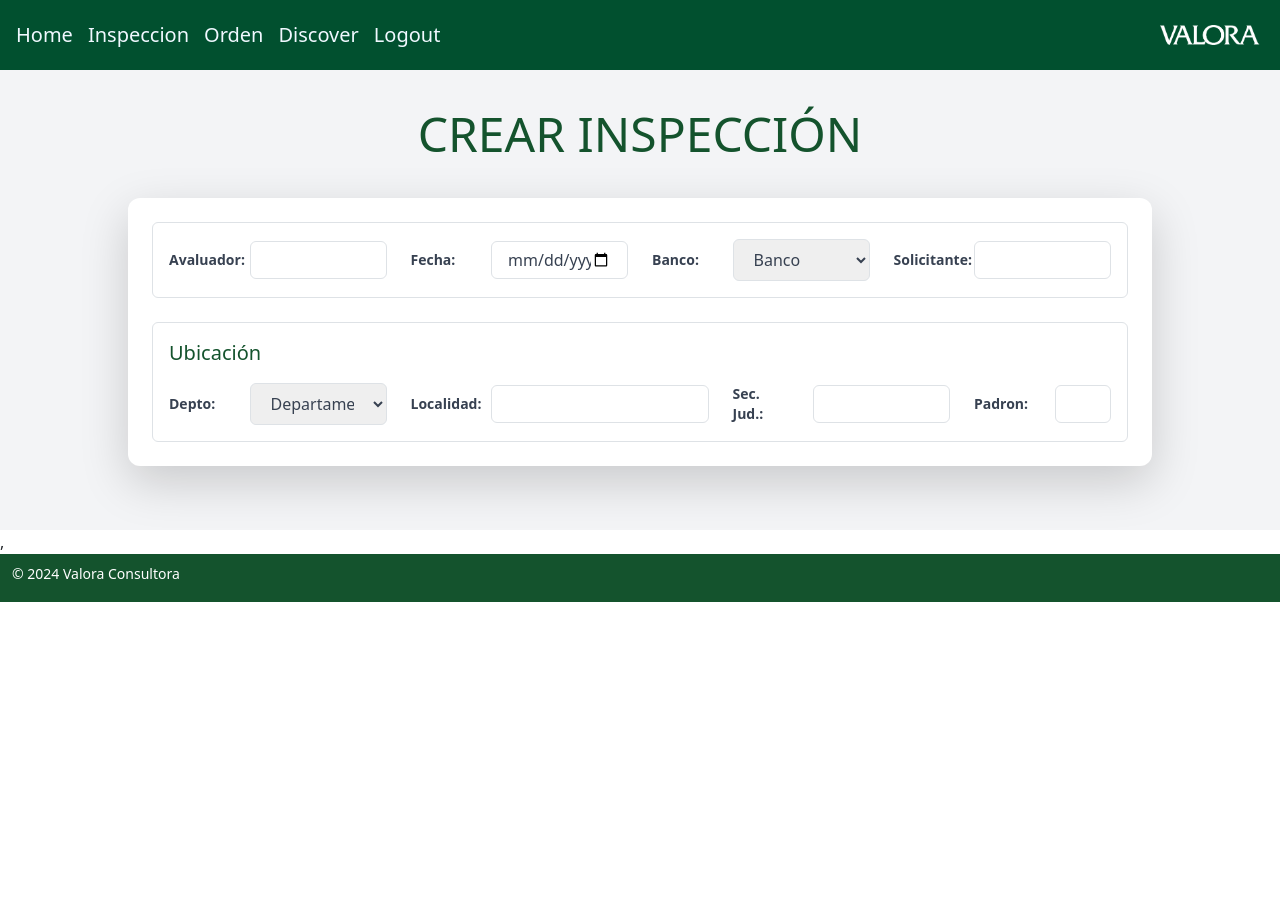
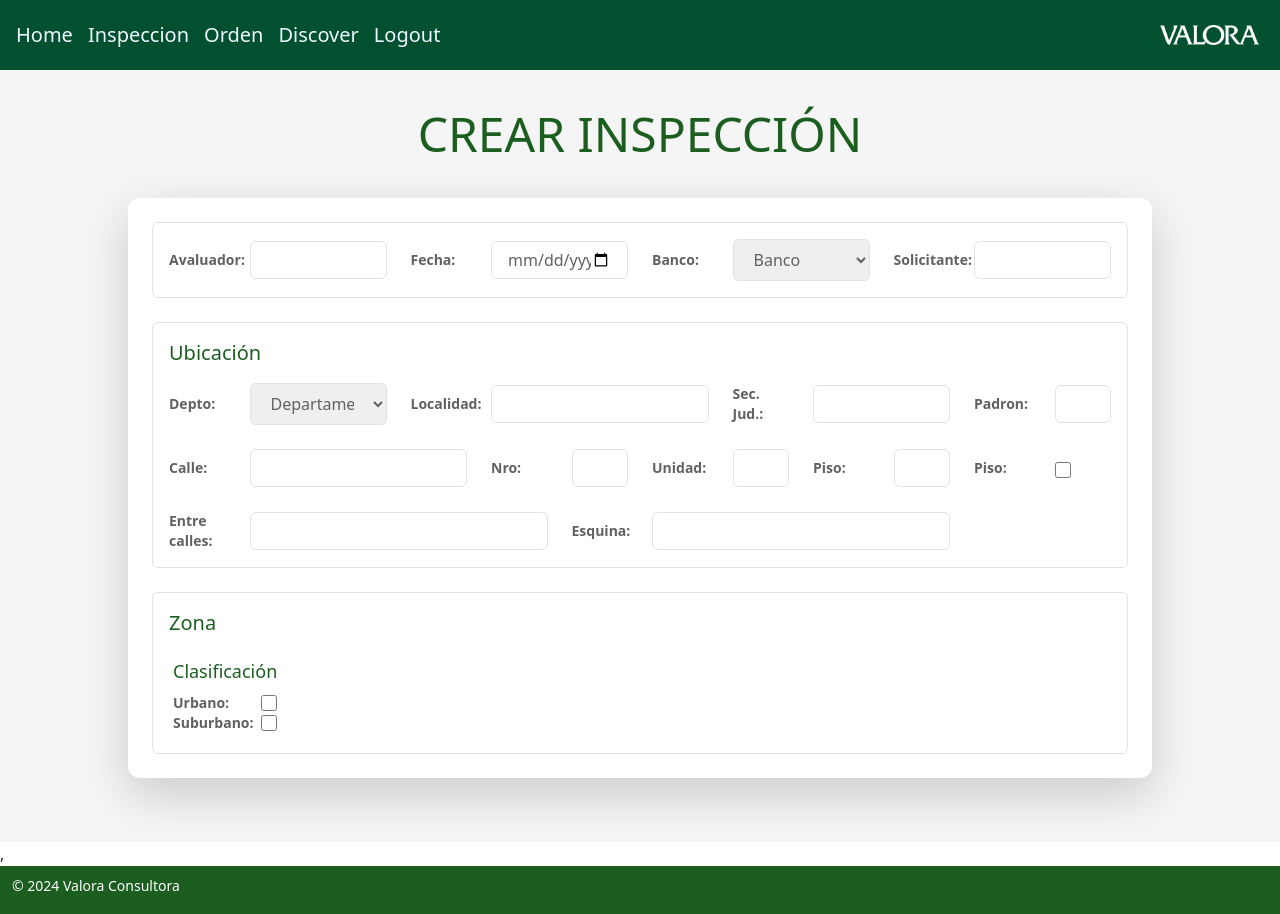
Before and after one commit to Valora-Consultora/frontend, a React (Create React App) app: page /Inspeccion in a window 1280 px wide. Before the commit the page ends 800 px from the top, so only its background shows below. Built offline with nearby package versions, Linux system fonts and the light colour scheme.

Commit message:
Commit final del 24 Sobre Inspección

```diff
--- a/package.json
+++ b/package.json
@@ -3,6 +3,7 @@
   "version": "0.1.0",
   "private": true,
   "dependencies": {
+    "@material-tailwind/react": "^2.1.9",
     "@testing-library/jest-dom": "^5.17.0",
     "@testing-library/react": "^13.4.0",
     "@testing-library/user-event": "^13.5.0",
--- a/src/App.js
+++ b/src/App.js
@@ -7,9 +7,9 @@ import Footer from "./components/fragments/footer/Footer.jsx";
 import HeaderLogin from "./components/fragments/header/HeaderLogin.jsx";
 import Order from "./components/Order.jsx";
 import Inspeccion from "./components/Inspeccion.jsx";
-
 import { BrowserRouter as Router, Route, Routes } from "react-router-dom";
 import Home from './components/Home.jsx';
+
 
 const WithHeader = ({ children }) => (
   <>
--- a/src/components/Inspeccion.jsx
+++ b/src/components/Inspeccion.jsx
@@ -1,7 +1,6 @@
 import React, { useState, useEffect, useRef } from 'react';
 import "../css/InspeccionModule.css";
 import 'bootstrap/dist/css/bootstrap.min.css';
-
 
 
 
@@ -247,8 +246,155 @@ function Inspeccion() {
                                         onChange={handleInputChange}
                                         className="col-span-1 rounded py-2 px-3 leading-tight border text-gray-700 focus:outline-none focus:ring-2 focus:ring-green-900 text-start"
                                     />
+                                    <label
+                                        htmlFor="calle"
+                                        className="col-span-1 text-sm text-gray-700 font-bold"
+                                    >
+                                        Calle:
+                                    </label>
+                                    <input
+                                        type="text"
+                                        id="calle"
+                                        name="calle"
+                                        onChange={handleInputChange}
+                                        className="col-span-3 rounded py-2 px-3 leading-tight border text-gray-700 focus:outline-none focus:ring-2 focus:ring-green-900 text-start"
+                                    />
+                                    <label
+                                        htmlFor="nro"
+                                        className="col-span-1 text-sm text-gray-700 font-bold"
+                                    >
+                                        Nro:
+                                    </label>
+                                    <input
+                                        type="number"
+                                        id="nro"
+                                        name="nro"
+                                        onChange={handleInputChange}
+                                        className="col-span-1 rounded py-2 px-3 leading-tight border text-gray-700 focus:outline-none focus:ring-2 focus:ring-green-900 text-start"
+                                    />
+
+                                    <label
+                                        htmlFor="unidad"
+                                        className="col-span-1 text-sm text-gray-700 font-bold"
+                                    >
+                                        Unidad:
+                                    </label>
+                                    <input
+                                        type="number"
+                                        id="unidad"
+                                        name="unidad"
+                                        onChange={handleInputChange}
+                                        className="col-span-1 rounded py-2 px-3 leading-tight border text-gray-700 focus:outline-none focus:ring-2 focus:ring-green-900 text-start"
+                                    />
+
+                                    <label
+                                        htmlFor="piso"
+                                        className="col-span-1 text-sm text-gray-700 font-bold"
+                                    >
+                                        Piso:
+                                    </label>
+                                    <input
+                                        type="number"
+                                        id="piso"
+                                        name="piso"
+                                        onChange={handleInputChange}
+                                        className="col-span-1 rounded py-2 px-3 leading-tight border text-gray-700 focus:outline-none focus:ring-2 focus:ring-green-900 text-start"
+                                    />
+
+                                    <label
+                                        htmlFor="piso"
+                                        className="col-span-1 text-sm text-gray-700 font-bold"
+                                    >
+                                        Piso:
+                                    </label>
+                                    <input
+                                        type="checkbox"
+                                        id="piso"
+                                        name="piso"
+                                        onChange={handleInputChange}
+                                        className="form-checkbox h-4 w-4 text-green-900 col-span-1 mt-1"
+                                    />
+
+                                    <label
+                                        htmlFor="entreCalles"
+                                        className="col-span-1 text-sm text-gray-700 font-bold"
+                                    >
+                                        Entre calles:
+                                    </label>
+                                    <input
+                                        type="text"
+                                        id="entreCalles"
+                                        name="entreCalles"
+                                        onChange={handleInputChange}
+                                        className="col-span-4 rounded py-2 px-3 leading-tight border text-gray-700 focus:outline-none focus:ring-2 focus:ring-green-900 text-start"
+                                    />
+
+                                    <label
+                                        htmlFor="esquina"
+                                        className="col-span-1 text-sm text-gray-700 font-bold"
+                                    >
+                                        Esquina:
+                                    </label>
+                                    <input
+                                        type="text"
+                                        id="esquina"
+                                        name="esquina"
+                                        onChange={handleInputChange}
+                                        className="col-span-4 rounded py-2 px-3 leading-tight border text-gray-700 focus:outline-none focus:ring-2 focus:ring-green-900 text-start"
+                                    />
+
                                 </div>
                             </div>
+
+                            <div className="col-span-12 border p-3 rounded space-y-4">
+                                <h4 className="text-xl text-green-900">Zona</h4>
+                                <div className="grid grid-cols-10 md:grid-cols-10 gap-4">
+                                    <div className="col-span-2 bg-white p-1 rounded-md">
+                                        <h6 className="text-lg text-green-900">Clasificación</h6>
+                                        <div className="flex flex-col md:flex-row md:items-center">
+                                            <label
+                                                htmlFor="urbanoZona"
+                                                className="text-sm text-gray-700 font-bold mr-2 md:w-20"
+                                            >
+                                            Urbano:
+                                            </label>
+                                            <input
+                                                type="checkbox"
+                                                id="urbanoZona"
+                                                name="urbanoZona"
+                                                onChange={handleInputChange}
+                                                className="form-checkbox h-4 w-4 text-green-900 md:w-1/7"
+                                            />
+                                        </div>
+                                        <div className="flex flex-col md:flex-row md:items-center">
+                                            <label
+                                                htmlFor="suburbanoZona"
+                                                className="text-sm text-gray-700 font-bold mr-2 md:w-20"
+                                            >
+                                            Suburbano:
+                                            </label>
+                                            <input
+                                                type="checkbox"
+                                                id="suburbanoZona"
+                                                name="suburbanoZona"
+                                                onChange={handleInputChange}
+                                                className="form-checkbox h-4 w-4 text-green-900 md:w-1/8"
+                                            />
+                                        </div>
+                                    </div>
+
+
+
+
+
+
+                                </div>
+
+
+
+                            </div>
+
+
                         </div>
                     </div>
                 </form>
@@ -257,69 +403,6 @@ function Inspeccion() {
 
 
             ,{/*
-
-
-                                    <div className="col">
-                                        <div className="form-group p-1 d-flex align-items-center">
-                                            <label htmlFor="padron" style={{ width: '60px' }}>Padron :</label>
-                                            <input type="number" className="form-control" style={{ width: '60px' }} />
-                                        </div>
-                                    </div>
-                                </div>
-
-                                <div className="row">
-                                    <div className="col">
-                                        <div className="form-group p-1 d-flex align-items-center">
-                                            <label htmlFor="calle" style={{ width: '130px' }}>Calle :</label>
-                                            <input type="text" className="form-control" style={{ width: '350px' }} />
-                                        </div>
-                                    </div>
-                                    <div className="col">
-                                        <div className="form-group p-1 d-flex align-items-center">
-                                            <label htmlFor="nro" style={{ width: '80px' }}>Nro :</label>
-                                            <input type="number" className="form-control" style={{ width: '80px' }} />
-                                        </div>
-                                    </div>
-                                    <div className="col">
-                                        <div className="form-group p-1 d-flex align-items-center">
-                                            <label htmlFor="unidad" style={{ width: '80px' }}>Unidad :</label>
-                                            <input type="number" className="form-control" style={{ width: '80px' }} />
-                                        </div>
-                                    </div>
-                                    <div className="col">
-                                        <div className="form-group p-1 d-flex align-items-center">
-                                            <label htmlFor="piso" style={{ width: '80px' }}>Piso :</label>
-                                            <input type="number" className="form-control" style={{ width: '80px' }} />
-                                        </div>
-                                    </div>
-                                    <div className="col d-flex justify-content-center">
-                                        <div className="form-check p-1 d-flex align-items-center">
-                                            <label htmlFor="garage" className="form-check-label" style={{ width: '90px' }}>Garage :</label>
-                                            <input type="checkbox" className="form-check-input" id="garage" />
-                                        </div>
-                                    </div>
-                                </div>
-
-                                <div className="row">
-                                    <div className="col-6">
-                                        <div className="form-group p-1 d-flex align-items-center">
-                                            <label htmlFor="entreCalles" style={{ width: '130px' }}>Entre las Calle :</label>
-                                            <input type="text" className="form-control" style={{ width: '450px' }} />
-                                        </div>
-                                    </div>
-                                    <div className="col-6">
-                                        <div className="form-group p-1 d-flex align-items-center">
-                                            <label htmlFor="esquina" style={{ width: '130px' }}>Esquina :</label>
-                                            <input type="text" className="form-control" style={{ width: '450px' }} />
-                                        </div>
-                                    </div>
-
-                                </div>
-                            </form>
-                        </div>
-                    </div>
-                </div>
-            </div>
 
 
             <div className="row justify-content-end mt-3">
--- a/src/index.js
+++ b/src/index.js
@@ -3,16 +3,17 @@ import ReactDOM from 'react-dom/client';
 import './index.css';
 import App from './App';
 import reportWebVitals from './reportWebVitals';
-
-// Agregar los enlaces a los estilos y scripts de Bootstrap
 import 'bootstrap/dist/css/bootstrap.min.css';
-import '@popperjs/core/dist/umd/popper.min.js'; // o la ubicación correcta de popper.min.js
+import '@popperjs/core/dist/umd/popper.min.js';
 import 'bootstrap/dist/js/bootstrap.min.js';
+import { ThemeProvider } from "@material-tailwind/react";
 
 const root = ReactDOM.createRoot(document.getElementById('root'));
 root.render(
   <React.StrictMode>
-    <App />
+    <ThemeProvider>
+      <App />
+    </ThemeProvider>
   </React.StrictMode>
 );
 
--- a/tailwind.config.js
+++ b/tailwind.config.js
@@ -1,8 +1,10 @@
 /** @type {import('tailwindcss').Config} */
-module.exports = {
+const withMT = require("@material-tailwind/react/utils/withMT");
+
+module.exports = withMT({
   content: ["./src/**/*.{js,jsx,ts,tsx}"],
   theme: {
     extend: {},
   },
   plugins: [],
-};
+});
```
Also changed, not shown: 1 other file (tests, documents, lock files or other folders).
